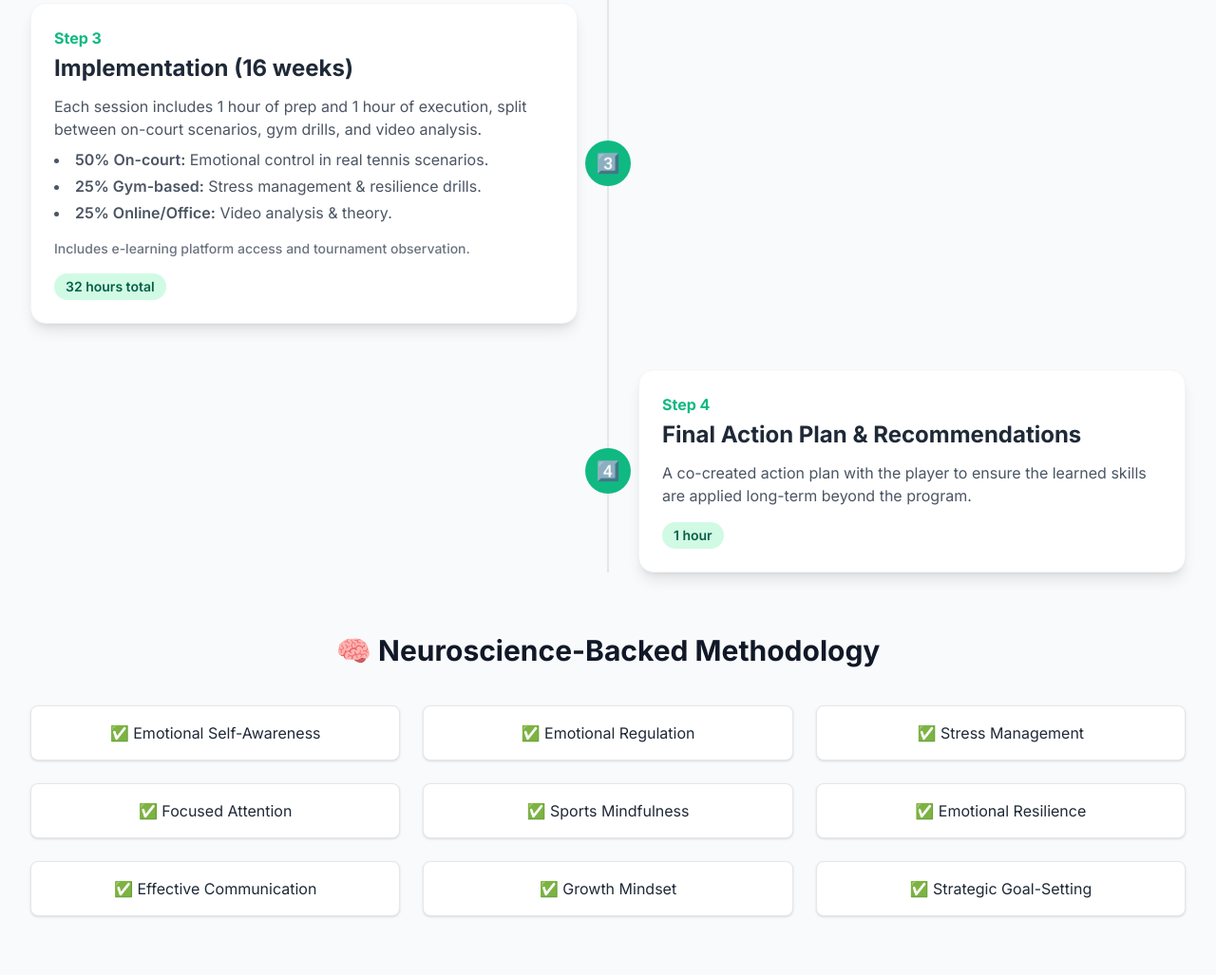
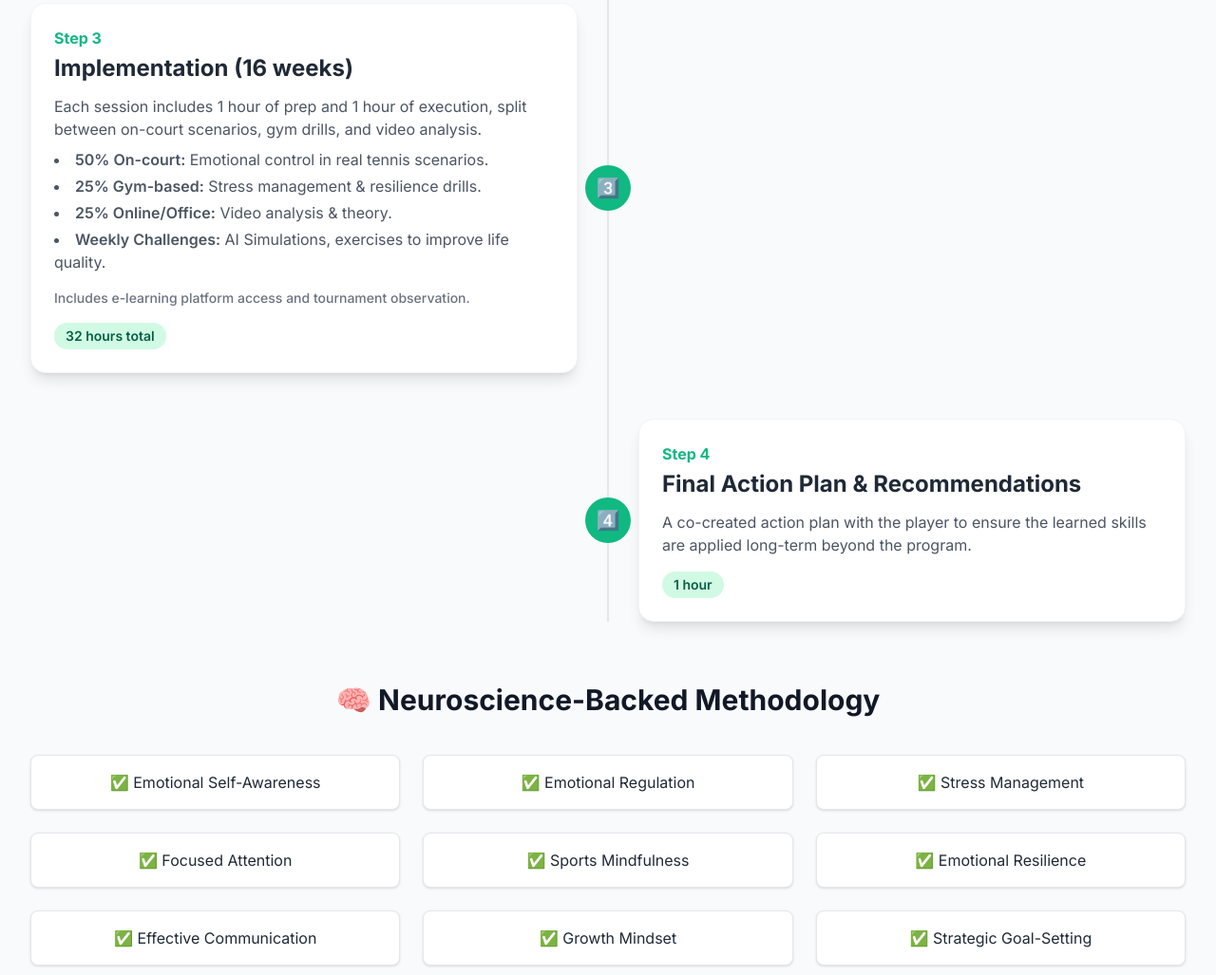
Before and after one commit to Robertmezap/new-england-tennis-proposal, a plain HTML site: page index.html in a window 1280 px wide. Shown: the part 1647-2674 px from the top of the page at 95% size. Drawn offline with nearby package versions, Linux system fonts and the light colour scheme.

Commit message:
Update index.html

```diff
--- a/index.html
+++ b/index.html
@@ -122,6 +122,7 @@
                                         <li><span class="font-semibold">50% On-court:</span> Emotional control in real tennis scenarios.</li>
                                         <li><span class="font-semibold">25% Gym-based:</span> Stress management & resilience drills.</li>
                                         <li><span class="font-semibold">25% Online/Office:</span> Video analysis & theory.</li>
+                                        <li><span class="font-semibold">Weekly Challenges:</span> AI Simulations, exercises to improve life quality.</li>
                                     </ul>
                                     <p class="text-sm text-gray-500 font-medium">Includes e-learning platform access and tournament observation.</p>
                                     <span class="mt-4 inline-block bg-emerald-100 text-emerald-800 text-sm font-semibold px-3 py-1 rounded-full">32 hours total</span>
```
